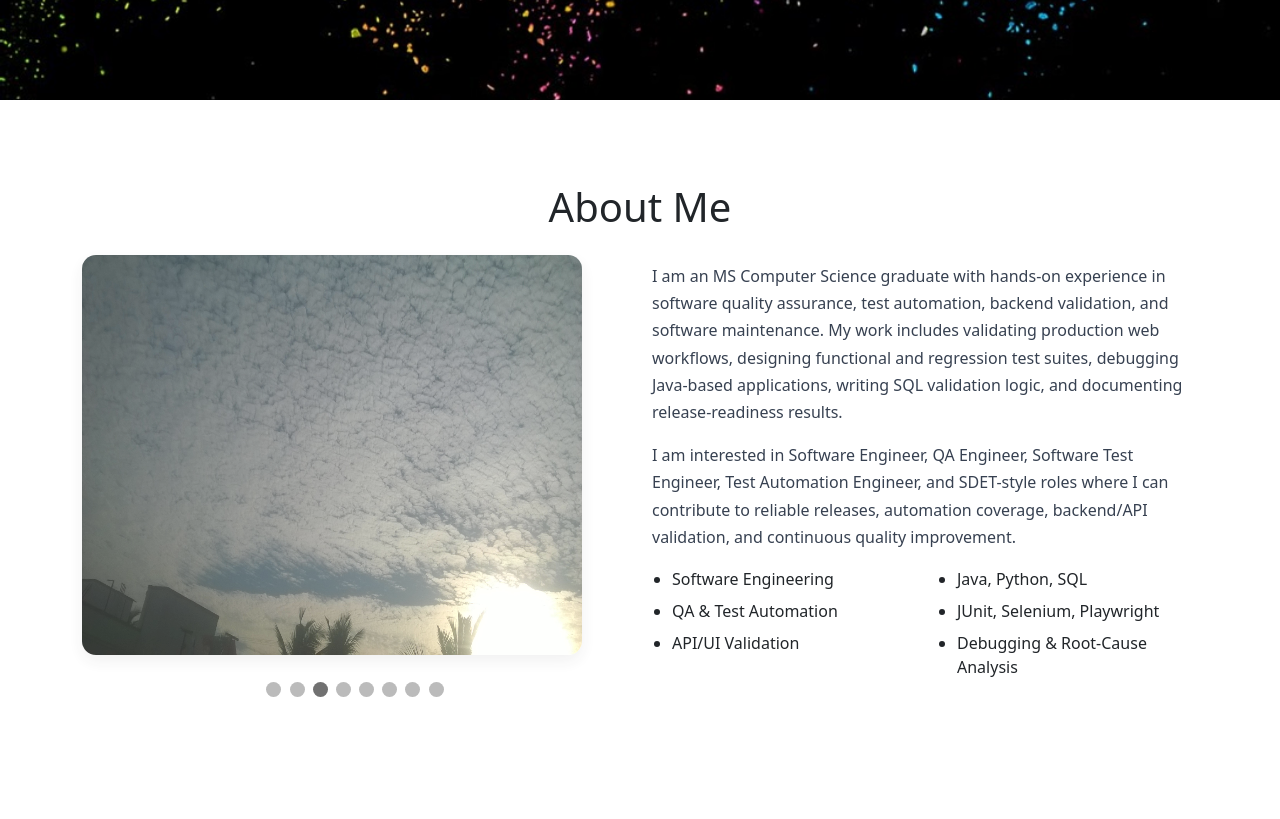
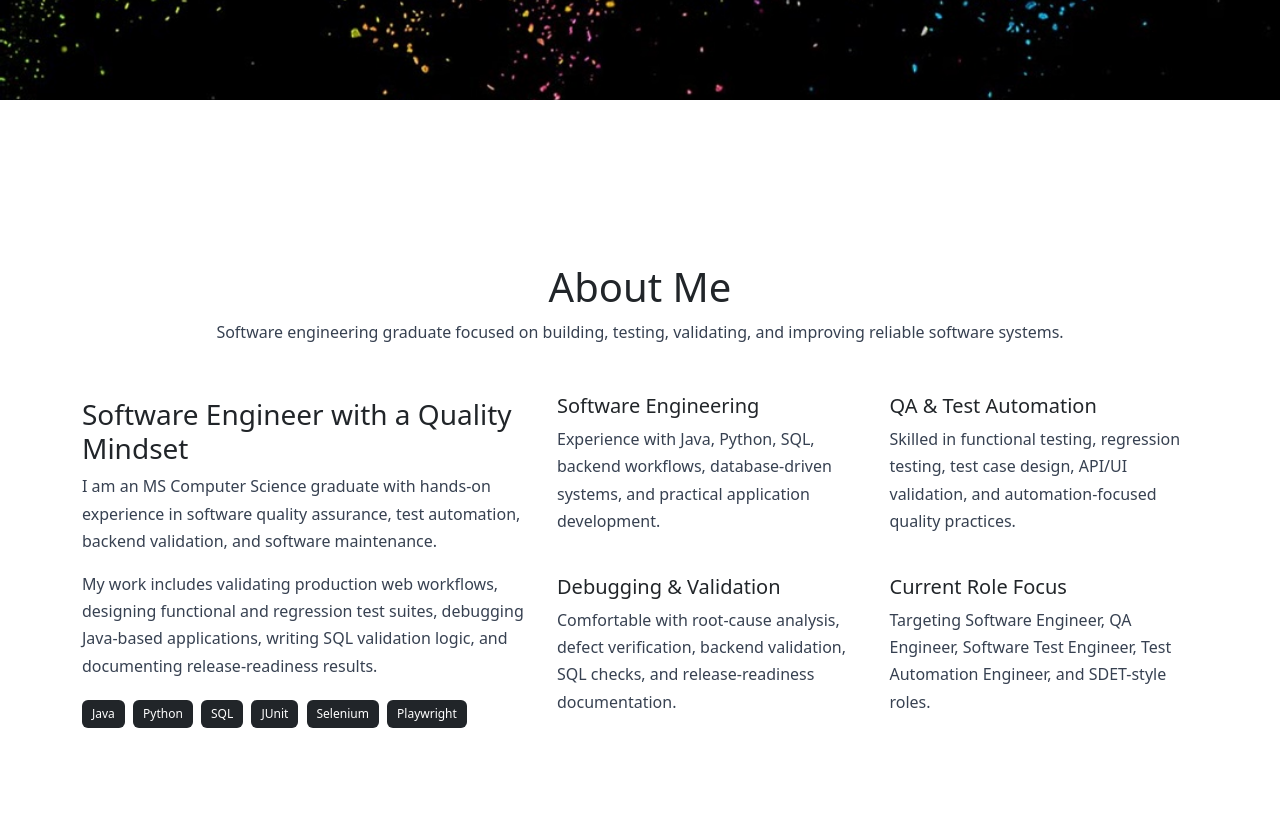
Before and after one commit to SHREENITHI-TV/SHREENITHI-TV.github.io, a plain HTML site: page Portfolio/index.html in a window 1280 px wide. Shown: the part 700-1519 px from the top of the page. Drawn offline with nearby package versions, Linux system fonts and the light colour scheme.

Commit message:
About section

```diff
--- a/Portfolio/index.html
+++ b/Portfolio/index.html
@@ -87,93 +87,84 @@
     </section>
 
     <!-- About Section -->
-    <div class="add-space"></div>
+<section class="container section" id="about">
+    <h1 class="text-center" style="padding-top: 35px;">About Me</h1>
 
-    <section class="container mt-4 pt-4 section" id="about">
-        <h1 class="text-center" style="padding-top: 35px;">About Me</h1>
+    <p class="text-center mb-5">
+        Software engineering graduate focused on building, testing, validating, and improving reliable software systems.
+    </p>
 
-        <div class="row mt-4 align-items-center">
-            <div class="col-lg-6">
-                <div class="mySlides fade">
-                    <img src="images/1.jpg" class="image_about" style="width:500px; height:400px; object-fit: fill;">
-                </div>
+    <div class="row align-items-center">
+        <div class="col-lg-5 mb-4">
+            <div class="about-highlight-card">
+                <h3>Software Engineer with a Quality Mindset</h3>
 
-                <div class="mySlides fade">
-                    <img src="images/3.jpeg" class="image_about" style="width:500px; height:400px; object-fit: fill;">
-                </div>
-
-                <div class="mySlides fade">
-                    <img src="images/4.jpg" class="image_about" style="width:500px; height:400px; object-fit: fill;">
-                </div>
-
-                <div class="mySlides fade">
-                    <img src="images/5.jpg" class="image_about" style="width:500px; height:400px; object-fit: fill;">
-                </div>
-
-                <div class="mySlides fade">
-                    <img src="images/6.jpg" class="image_about" style="width:500px; height:400px; object-fit: fill;">
-                </div>
-
-                <div class="mySlides fade">
-                    <img src="images/7.jpeg" class="image_about" style="width:500px; height:400px; object-fit: fill;">
-                </div>
-
-                <div class="mySlides fade">
-                    <img src="images/8.jpg" class="image_about" style="width:500px; height:400px; object-fit: fill;">
-                </div>
-
-                <div class="mySlides fade">
-                    <img src="images/9.jpg" class="image_about" style="width:500px; height:400px; object-fit: fill;">
-                </div>
-
-                <br>
-
-                <div style="text-align:center">
-                    <span class="dot"></span>
-                    <span class="dot"></span>
-                    <span class="dot"></span>
-                    <span class="dot"></span>
-                    <span class="dot"></span>
-                    <span class="dot"></span>
-                    <span class="dot"></span>
-                    <span class="dot"></span>
-                </div>
-            </div>
-
-            <div class="col-lg-6">
                 <p>
                     I am an MS Computer Science graduate with hands-on experience in software quality assurance,
-                    test automation, backend validation, and software maintenance. My work includes validating
-                    production web workflows, designing functional and regression test suites, debugging Java-based
-                    applications, writing SQL validation logic, and documenting release-readiness results.
+                    test automation, backend validation, and software maintenance.
                 </p>
 
                 <p>
-                    I am interested in Software Engineer, QA Engineer, Software Test Engineer, Test Automation Engineer,
-                    and SDET-style roles where I can contribute to reliable releases, automation coverage, backend/API
-                    validation, and continuous quality improvement.
+                    My work includes validating production web workflows, designing functional and regression test suites,
+                    debugging Java-based applications, writing SQL validation logic, and documenting release-readiness results.
                 </p>
 
-                <div class="row mt-3">
-                    <div class="col-md-6">
-                        <ul>
-                            <li>Software Engineering</li>
-                            <li>QA & Test Automation</li>
-                            <li>API/UI Validation</li>
-                        </ul>
+                <div class="mt-3">
+                    <span class="badge bg-dark">Java</span>
+                    <span class="badge bg-dark">Python</span>
+                    <span class="badge bg-dark">SQL</span>
+                    <span class="badge bg-dark">JUnit</span>
+                    <span class="badge bg-dark">Selenium</span>
+                    <span class="badge bg-dark">Playwright</span>
+                </div>
+            </div>
+        </div>
+
+        <div class="col-lg-7">
+            <div class="row">
+                <div class="col-md-6 mb-4">
+                    <div class="about-mini-card h-100">
+                        <h5>Software Engineering</h5>
+                        <p>
+                            Experience with Java, Python, SQL, backend workflows, database-driven systems,
+                            and practical application development.
+                        </p>
                     </div>
+                </div>
 
-                    <div class="col-md-6">
-                        <ul>
-                            <li>Java, Python, SQL</li>
-                            <li>JUnit, Selenium, Playwright</li>
-                            <li>Debugging & Root-Cause Analysis</li>
-                        </ul>
+                <div class="col-md-6 mb-4">
+                    <div class="about-mini-card h-100">
+                        <h5>QA & Test Automation</h5>
+                        <p>
+                            Skilled in functional testing, regression testing, test case design,
+                            API/UI validation, and automation-focused quality practices.
+                        </p>
+                    </div>
+                </div>
+
+                <div class="col-md-6 mb-4">
+                    <div class="about-mini-card h-100">
+                        <h5>Debugging & Validation</h5>
+                        <p>
+                            Comfortable with root-cause analysis, defect verification, backend validation,
+                            SQL checks, and release-readiness documentation.
+                        </p>
+                    </div>
+                </div>
+
+                <div class="col-md-6 mb-4">
+                    <div class="about-mini-card h-100">
+                        <h5>Current Role Focus</h5>
+                        <p>
+                            Targeting Software Engineer, QA Engineer, Software Test Engineer,
+                            Test Automation Engineer, and SDET-style roles.
+                        </p>
                     </div>
                 </div>
             </div>
         </div>
-    </section>
+    </div>
+</section>
 
     <!-- Skills Section -->
     <section class="container section" id="skills">
@@ -295,7 +286,6 @@
     </div>
 </section>
 
-    <!-- Projects Section -->
    <!-- Projects Section -->
 <section class="container mt-3 section" id="projects">
     <h1 class="text-center" style="padding-top: 35px;">Featured Projects</h1>
```
